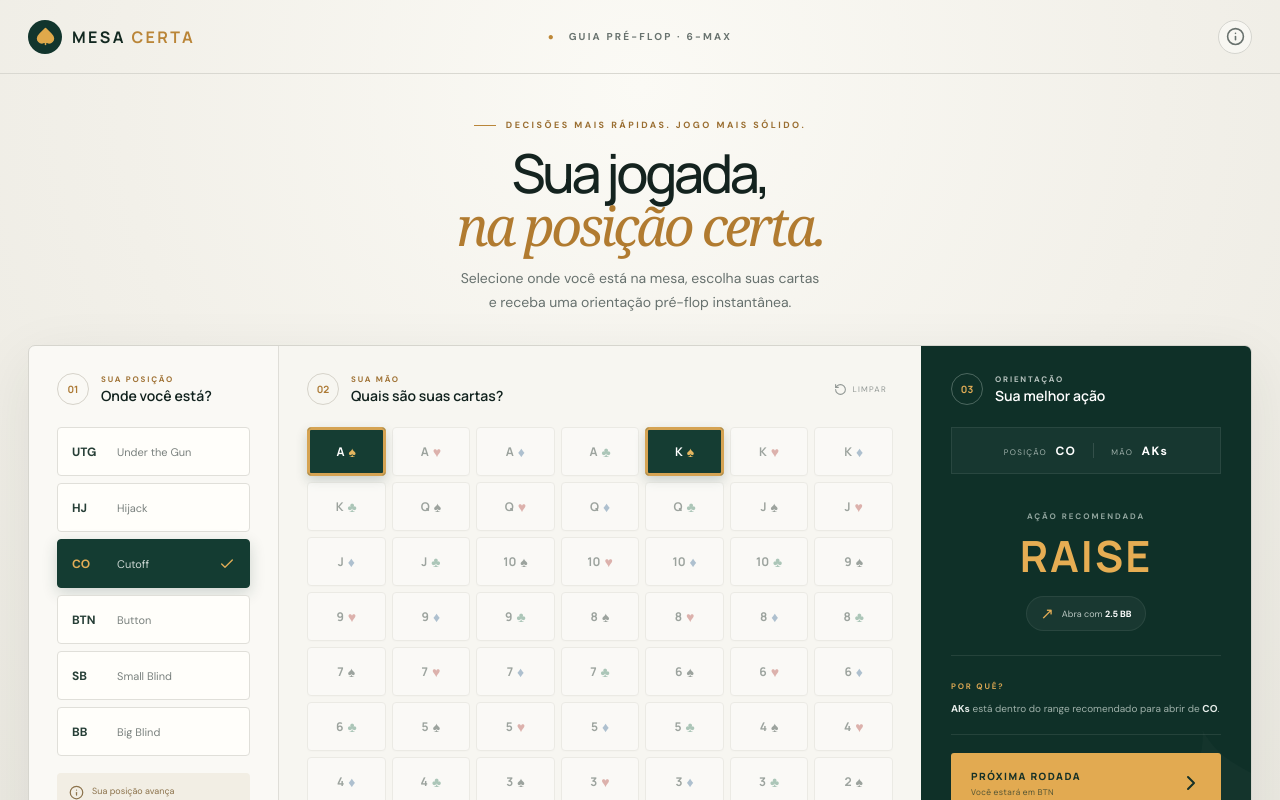
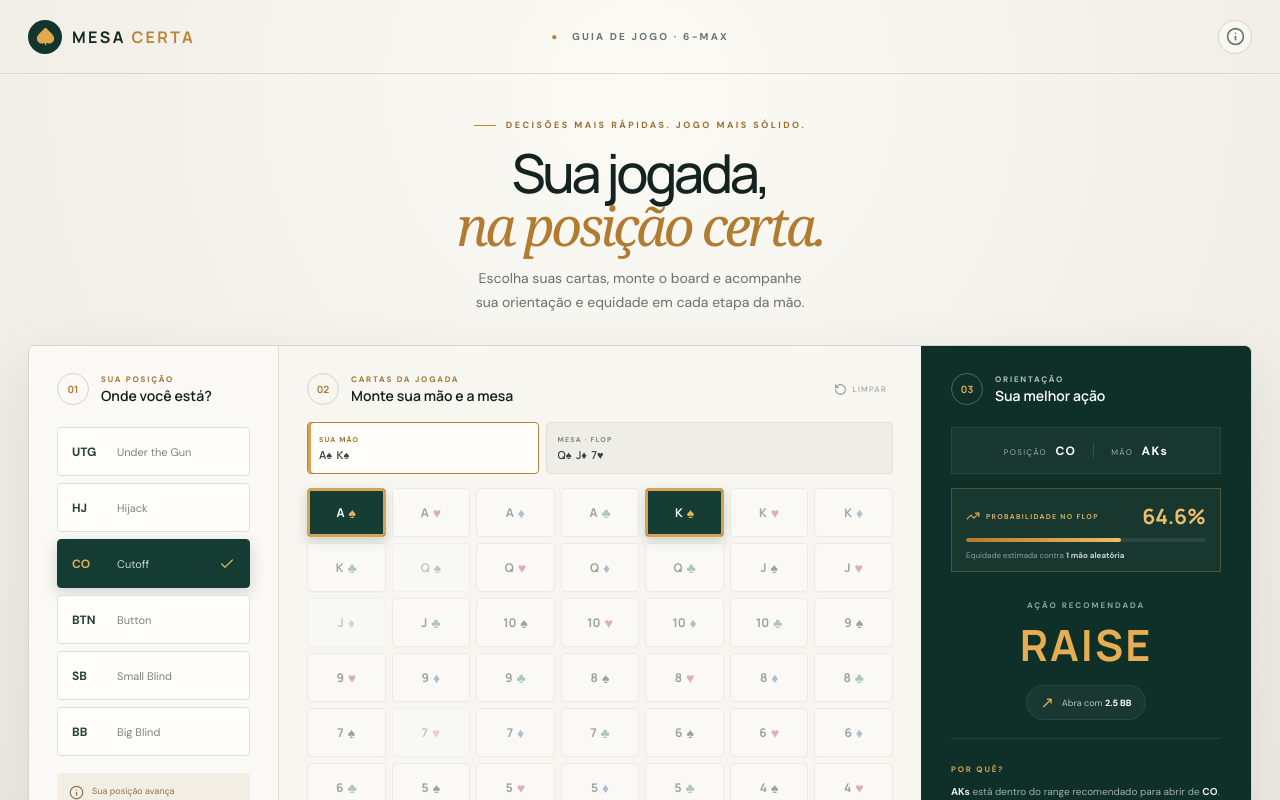
Before and after one commit to carlosmoreirasouza/poker-front, a React (Vite) app: page / in a window 1280 px wide. Shown: the top 800 px of the page. Built offline with nearby package versions, Linux system fonts and the light colour scheme.

Commit message:
feat: add post-flop equity indicator

```diff
--- a/src/main.jsx
+++ b/src/main.jsx
@@ -1,6 +1,6 @@
 import React, { useMemo, useState } from 'react'
 import { createRoot } from 'react-dom/client'
-import { ArrowRight, Check, ChevronRight, Info, RotateCcw, Spade } from 'lucide-react'
+import { ArrowRight, Check, ChevronRight, Info, RotateCcw, Spade, TrendingUp } from 'lucide-react'
 import './styles.css'
 
 const positions = [
@@ -37,9 +37,118 @@ function handCode(cards) {
   return sorted[0].rank + sorted[1].rank + (sorted[0].suit === sorted[1].suit ? 's' : 'o')
 }
 
+const rankValue = Object.fromEntries(ranks.map((rank, index) => [rank, 14 - index]))
+
+function evaluateFive(cards) {
+  const values = cards.map((card) => rankValue[card.rank]).sort((a, b) => b - a)
+  const countsByValue = values.reduce((acc, value) => {
+    acc[value] = (acc[value] || 0) + 1
+    return acc
+  }, {})
+  const counts = Object.entries(countsByValue)
+    .map(([value, count]) => ({ value: Number(value), count }))
+    .sort((a, b) => b.count - a.count || b.value - a.value)
+  const flush = cards.every((card) => card.suit === cards[0].suit)
+  const unique = [...new Set(values)]
+  if (unique[0] === 14) unique.push(1)
+  let straightHigh = 0
+  for (let index = 0; index <= unique.length - 5; index += 1) {
+    if (unique[index] - unique[index + 4] === 4) {
+      straightHigh = unique[index]
+      break
+    }
+  }
+  if (flush && straightHigh) return [8, straightHigh]
+  if (counts[0].count === 4) return [7, counts[0].value, counts[1].value]
+  if (counts[0].count === 3 && counts[1].count === 2) return [6, counts[0].value, counts[1].value]
+  if (flush) return [5, ...values]
+  if (straightHigh) return [4, straightHigh]
+  if (counts[0].count === 3) return [3, counts[0].value, ...counts.slice(1).map(({ value }) => value).sort((a, b) => b - a)]
+  if (counts[0].count === 2 && counts[1].count === 2) {
+    const pairs = [counts[0].value, counts[1].value].sort((a, b) => b - a)
+    return [2, ...pairs, counts[2].value]
+  }
+  if (counts[0].count === 2) return [1, counts[0].value, ...counts.slice(1).map(({ value }) => value).sort((a, b) => b - a)]
+  return [0, ...values]
+}
+
+function evaluateHand(cards) {
+  let best = null
+  for (let a = 0; a < cards.length - 4; a += 1) {
+    for (let b = a + 1; b < cards.length - 3; b += 1) {
+      for (let c = b + 1; c < cards.length - 2; c += 1) {
+        for (let d = c + 1; d < cards.length - 1; d += 1) {
+          for (let e = d + 1; e < cards.length; e += 1) {
+            const score = evaluateFive([cards[a], cards[b], cards[c], cards[d], cards[e]])
+            if (!best || compareScores(score, best) > 0) best = score
+          }
+        }
+      }
+    }
+  }
+  return best
+}
+
+function compareScores(a, b) {
+  for (let index = 0; index < Math.max(a.length, b.length); index += 1) {
+    if ((a[index] || 0) !== (b[index] || 0)) return (a[index] || 0) - (b[index] || 0)
+  }
+  return 0
+}
+
+function seededRandom(seed) {
+  let value = seed || 1
+  return () => {
+    value = (value * 1664525 + 1013904223) >>> 0
+    return value / 4294967296
+  }
+}
+
+function calculateEquity(hero, board) {
+  if (hero.length !== 2 || board.length < 3) return null
+  const used = new Set([...hero, ...board].map((card) => `${card.rank}${card.suit}`))
+  const deck = ranks.flatMap((rank) => suits.map((suit) => ({ rank, suit: suit.id })))
+    .filter((card) => !used.has(`${card.rank}${card.suit}`))
+  const seed = [...used].sort().join('').split('').reduce((total, char) => total + char.charCodeAt(0), 0)
+  const random = seededRandom(seed)
+  const simulations = 3000
+  let wins = 0
+  let ties = 0
+
+  const scoreRound = (opponent, runout) => {
+    const fullBoard = [...board, ...runout]
+    const result = compareScores(evaluateHand([...hero, ...fullBoard]), evaluateHand([...opponent, ...fullBoard]))
+    if (result > 0) wins += 1
+    else if (result === 0) ties += 1
+  }
+
+  if (board.length === 5) {
+    for (let first = 0; first < deck.length - 1; first += 1) {
+      for (let second = first + 1; second < deck.length; second += 1) scoreRound([deck[first], deck[second]], [])
+    }
+  } else {
+    for (let simulation = 0; simulation < simulations; simulation += 1) {
+      const shuffled = [...deck]
+      for (let index = 0; index < 2 + (5 - board.length); index += 1) {
+        const target = index + Math.floor(random() * (shuffled.length - index))
+        ;[shuffled[index], shuffled[target]] = [shuffled[target], shuffled[index]]
+      }
+      scoreRound(shuffled.slice(0, 2), shuffled.slice(2, 2 + (5 - board.length)))
+    }
+  }
+  const total = board.length === 5 ? deck.length * (deck.length - 1) / 2 : simulations
+  return Math.round(((wins + ties / 2) / total) * 1000) / 10
+}
+
+function cardLabel(card) {
+  return `${card.rank}${suits.find((suit) => suit.id === card.suit)?.symbol}`
+}
+
 function App() {
   const [position, setPosition] = useState('CO')
   const [cards, setCards] = useState([{ rank: 'A', suit: 's' }, { rank: 'K', suit: 's' }])
+  const [board, setBoard] = useState([{ rank: 'Q', suit: 's' }, { rank: 'J', suit: 'd' }, { rank: '7', suit: 'h' }])
+  const [selection, setSelection] = useState('hand')
   const code = handCode(cards)
   const isRaise = useMemo(() => {
     if (!code) return null
@@ -47,24 +156,32 @@ function App() {
     if (premium.has(code)) return true
     return positions.slice(0, current + 1).some((p) => rangeByPosition[p.id].has(code))
   }, [code, position])
+  const equity = useMemo(() => calculateEquity(cards, board), [cards, board])
+  const street = board.length >= 5 ? 'RIVER' : board.length === 4 ? 'TURN' : board.length >= 3 ? 'FLOP' : 'PRÉ-FLOP'
 
   const selectCard = (rank, suit) => {
     const card = { rank, suit }
-    if (cards.some((c) => c.rank === rank && c.suit === suit)) {
-      setCards(cards.filter((c) => c.rank !== rank || c.suit !== suit))
-    } else if (cards.length < 2) setCards([...cards, card])
-    else setCards([cards[1], card])
+    const inHand = cards.some((c) => c.rank === rank && c.suit === suit)
+    const onBoard = board.some((c) => c.rank === rank && c.suit === suit)
+    if (selection === 'hand') {
+      if (inHand) setCards(cards.filter((c) => c.rank !== rank || c.suit !== suit))
+      else if (!onBoard && cards.length < 2) setCards([...cards, card])
+      else if (!onBoard) setCards([cards[1], card])
+    } else if (onBoard) setBoard(board.filter((c) => c.rank !== rank || c.suit !== suit))
+    else if (!inHand && board.length < 5) setBoard([...board, card])
   }
 
   const nextRound = () => {
     setPosition(positions[(positionIndex[position] + 1) % positions.length].id)
     setCards([])
+    setBoard([])
+    setSelection('hand')
   }
 
   return <div className="app-shell">
     <header>
       <a className="brand" href="#top"><span className="brand-mark"><Spade size={19} fill="currentColor" /></span><span>MESA <b>CERTA</b></span></a>
-      <div className="header-tag"><span>●</span> GUIA PRÉ-FLOP · 6-MAX</div>
+      <div className="header-tag"><span>●</span> GUIA DE JOGO · 6-MAX</div>
       <button className="icon-button" aria-label="Informações"><Info size={19}/></button>
     </header>
 
@@ -72,7 +189,7 @@ function App() {
       <section className="hero-copy">
         <div className="eyebrow"><span></span> DECISÕES MAIS RÁPIDAS. JOGO MAIS SÓLIDO.</div>
         <h1>Sua jogada,<br/><em>na posição certa.</em></h1>
-        <p>Selecione onde você está na mesa, escolha suas cartas<br className="desktop"/> e receba uma orientação pré-flop instantânea.</p>
+        <p>Escolha suas cartas, monte o board e acompanhe<br className="desktop"/> sua orientação e equidade em cada etapa da mão.</p>
       </section>
 
       <section className="workspace">
@@ -87,12 +204,20 @@ function App() {
         </aside>
 
         <div className="hand-panel">
-          <div className="step-title"><span>02</span><div><small>SUA MÃO</small><strong>Quais são suas cartas?</strong></div><button onClick={() => setCards([])} className="clear"><RotateCcw size={13}/> LIMPAR</button></div>
+          <div className="step-title"><span>02</span><div><small>CARTAS DA JOGADA</small><strong>Monte sua mão e a mesa</strong></div><button onClick={() => selection === 'hand' ? setCards([]) : setBoard([])} className="clear"><RotateCcw size={13}/> LIMPAR</button></div>
+          <div className="card-targets" role="tablist" aria-label="Cartas a selecionar">
+            <button role="tab" aria-selected={selection === 'hand'} className={selection === 'hand' ? 'active' : ''} onClick={() => setSelection('hand')}><small>SUA MÃO</small><span>{cards.length ? cards.map(cardLabel).join('  ') : 'Escolha 2 cartas'}</span></button>
+            <button role="tab" aria-selected={selection === 'board'} className={selection === 'board' ? 'active' : ''} onClick={() => setSelection('board')}><small>MESA · {street}</small><span>{board.length ? board.map(cardLabel).join('  ') : 'Adicione o flop'}</span></button>
+          </div>
           <div className="card-grid" aria-label="Seletor de cartas">
             {ranks.map((rank) => <div className="rank-row" key={rank}>
               {suits.map((suit) => {
-                const selected = cards.some((c) => c.rank === rank && c.suit === suit.id)
-                return <button aria-label={`${rank} de ${suit.name}`} aria-pressed={selected} disabled={!selected && cards.length >= 2} onClick={() => selectCard(rank, suit.id)} key={suit.id} className={`playing-card ${suit.color} ${selected ? 'selected' : ''}`}>
+                const inHand = cards.some((c) => c.rank === rank && c.suit === suit.id)
+                const onBoard = board.some((c) => c.rank === rank && c.suit === suit.id)
+                const selected = selection === 'hand' ? inHand : onBoard
+                const unavailable = selection === 'hand' ? onBoard : inHand
+                const full = selection === 'hand' ? cards.length >= 2 : board.length >= 5
+                return <button aria-label={`${rank} de ${suit.name}`} aria-pressed={selected} disabled={unavailable || (!selected && full)} onClick={() => selectCard(rank, suit.id)} key={suit.id} className={`playing-card ${suit.color} ${selected ? 'selected' : ''} ${unavailable ? 'unavailable' : ''}`}>
                   <b>{rank}</b><span>{suit.symbol}</span>
                 </button>
               })}
@@ -103,6 +228,11 @@ function App() {
         <aside className="result-panel">
           <div className="step-title light"><span>03</span><div><small>ORIENTAÇÃO</small><strong>Sua melhor ação</strong></div></div>
           <div className="context"><span>POSIÇÃO <b>{position}</b></span><i></i><span>MÃO <b>{code || '—'}</b></span></div>
+          {equity !== null && <div className="equity-card">
+            <div className="equity-heading"><span><TrendingUp size={14}/> PROBABILIDADE NO {street}</span><strong>{equity}%</strong></div>
+            <div className="equity-track"><i style={{ width: `${equity}%` }}></i></div>
+            <p>Equidade estimada contra <b>1 mão aleatória</b></p>
+          </div>}
           <div className={`action ${isRaise === false ? 'fold' : ''}`}>
             <small>AÇÃO RECOMENDADA</small>
             <strong>{isRaise === null ? 'ESCOLHA 2 CARTAS' : isRaise ? 'RAISE' : 'FOLD'}</strong>
--- a/src/styles.css
+++ b/src/styles.css
@@ -20,7 +20,7 @@ main { width: min(1320px, calc(100% - 56px)); margin: 0 auto; flex: 1; }
 h1 { font: 500 clamp(42px, 4.2vw, 64px)/.99 Manrope; margin: 15px 0 15px; letter-spacing: -3.4px; color: #14231f; }
 h1 em { font-family: Georgia, serif; font-weight: 400; color: #b17b30; }
 .hero-copy p { color: #67716e; font-size: 14px; line-height: 1.7; margin: 0; }
-.workspace { display: grid; grid-template-columns: 250px minmax(460px, 1fr) 330px; background: #faf9f5; min-height: 534px; border: 1px solid #d6d5ce; border-radius: 7px; box-shadow: 0 18px 60px #1f332316; overflow: hidden; }
+.workspace { display: grid; grid-template-columns: 250px minmax(460px, 1fr) 330px; background: #faf9f5; min-height: 594px; border: 1px solid #d6d5ce; border-radius: 7px; box-shadow: 0 18px 60px #1f332316; overflow: hidden; }
 .position-panel, .hand-panel { padding: 27px 28px; }
 .position-panel { border-right: 1px solid #dfded8; }
 .hand-panel { background: #f7f6f1; }
@@ -40,11 +40,18 @@ h1 em { font-family: Georgia, serif; font-weight: 400; color: #b17b30; }
 .tip p { font-size: 9px; line-height: 1.5; margin: 0; }
 .hand-panel .step-title { position: relative; }
 .clear { margin-left: auto; border: 0; background: transparent; font-size: 8px; letter-spacing: 1.3px; color: #929895; display: flex; align-items: center; gap: 5px; }
+.card-targets { display: grid; grid-template-columns: .8fr 1.2fr; gap: 7px; margin: -5px 0 14px; }
+.card-targets button { min-width: 0; height: 52px; padding: 8px 11px; border: 1px solid #deddd6; border-radius: 4px; background: #eeede7; color: #7c8581; text-align: left; display: flex; flex-direction: column; justify-content: center; gap: 3px; }
+.card-targets button small { font-size: 7px; font-weight: 800; letter-spacing: 1.2px; }
+.card-targets button span { overflow: hidden; width: 100%; color: #34453f; font: 600 11px Manrope; text-overflow: ellipsis; white-space: pre; }
+.card-targets button.active { border-color: #b78338; background: #fffdfa; box-shadow: inset 3px 0 #d5a353; }
+.card-targets button.active small { color: #a46f28; }
 .card-grid { display: grid; grid-template-columns: repeat(7, 1fr); gap: 6px; }
 .rank-row { display: contents; }
 .playing-card { height: 49px; min-width: 48px; border: 1px solid #dad9d3; border-radius: 4px; background: #fff; display: flex; align-items: center; justify-content: center; gap: 4px; box-shadow: 0 1px 2px #17271f0b; transition: .15s ease; }
 .playing-card:hover:not(:disabled) { border-color: #b78a49; transform: translateY(-2px); box-shadow: 0 4px 9px #182c2215; }
 .playing-card:disabled { opacity: .4; cursor: not-allowed; }
+.playing-card.unavailable { opacity: .23; }
 .playing-card b { font: 700 12px Manrope; color: #172a24; }
 .playing-card span { font-size: 14px; }
 .playing-card.red span { color: #b54c46; }.playing-card.blue span { color: #42729d; }.playing-card.green span { color: #3d8065; }.playing-card.dark span { color: #172a24; }
@@ -55,7 +62,14 @@ h1 em { font-family: Georgia, serif; font-weight: 400; color: #b17b30; }
 .step-title.light > span { border-color: #4c675f; color: #e2ad56; }.step-title.light small { color: #b6c2be; }.step-title.light strong { color: white; }
 .context { background: #ffffff09; border: 1px solid #ffffff14; height: 47px; display: flex; align-items: center; justify-content: center; gap: 17px; position: relative; z-index: 1; }
 .context span { color: #9fb0aa; font-size: 8px; letter-spacing: 1.3px; }.context b { color: white; font-size: 12px; margin-left: 5px; }.context i { width: 1px; height: 15px; background: #ffffff20; }
-.action { padding: 29px 0 24px; text-align: center; position: relative; z-index: 1; }
+.equity-card { margin-top: 14px; padding: 13px 14px 11px; border: 1px solid #dca84e45; background: #ffffff08; position: relative; z-index: 1; }
+.equity-heading { display: flex; justify-content: space-between; align-items: center; }
+.equity-heading span { display: flex; align-items: center; gap: 6px; color: #d9ad65; font-size: 7px; font-weight: 800; letter-spacing: 1.3px; }
+.equity-heading strong { color: #f1bd68; font: 700 21px Manrope; }
+.equity-track { height: 4px; margin: 8px 0; border-radius: 2px; background: #ffffff14; overflow: hidden; }
+.equity-track i { display: block; height: 100%; background: linear-gradient(90deg, #b47a2d, #efbd69); border-radius: inherit; }
+.equity-card p { margin: 0; color: #8fa39c; font-size: 8px; }.equity-card p b { color: #c8d4d0; }
+.action { padding: 20px 0 18px; text-align: center; position: relative; z-index: 1; }
 .action > small { font-size: 8px; font-weight: 700; letter-spacing: 2px; color: #91a59e; }
 .action > strong { display: block; color: #e6ad53; font: 700 43px Manrope; letter-spacing: 2px; margin: 2px 0 11px; }
 .action.fold > strong { color: #d36d63; }
```
